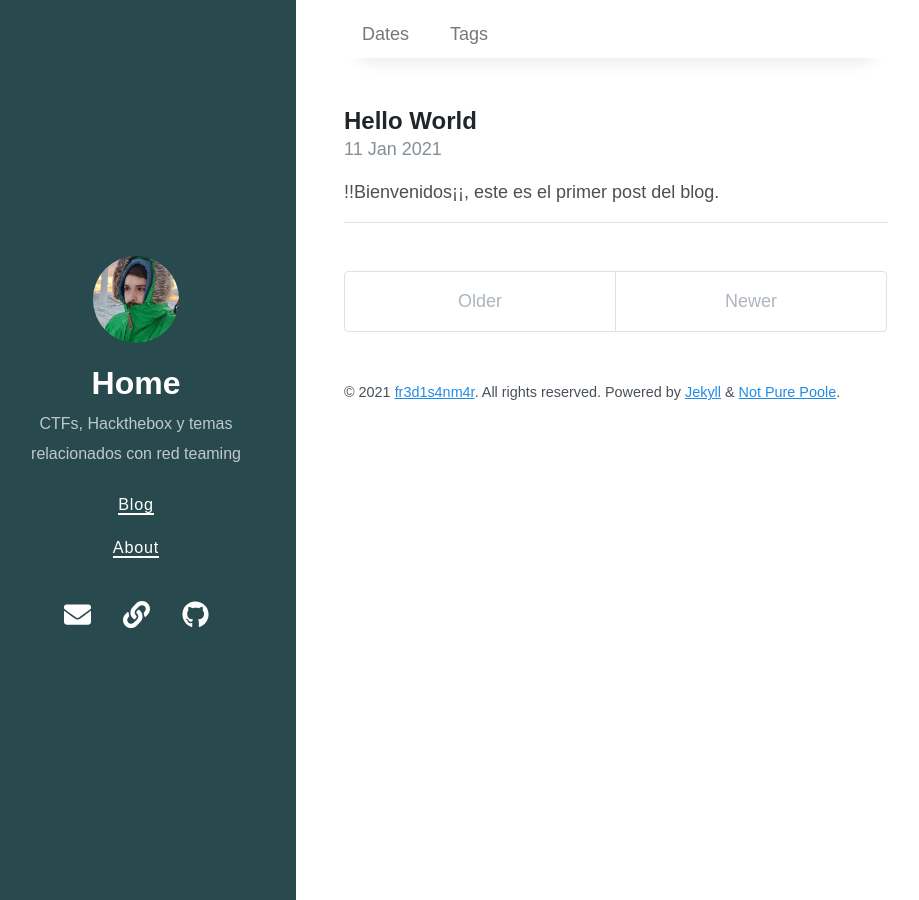
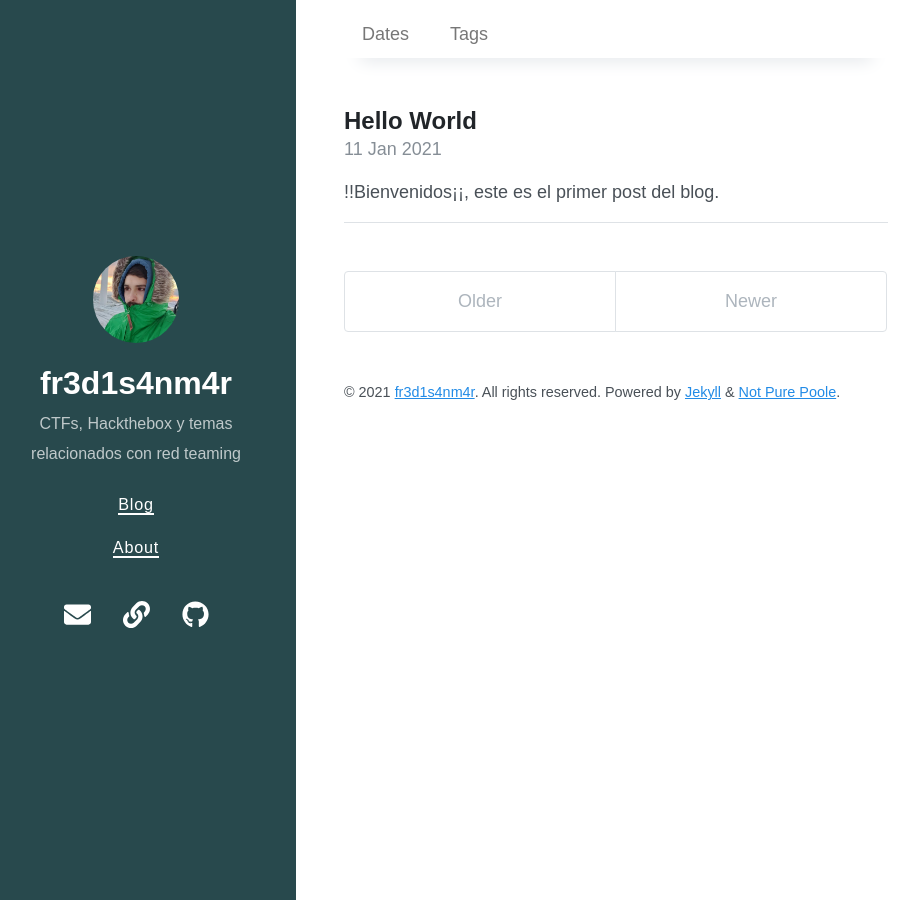
Before and after one commit to fredisanmar/fredisanmar.github.io, a Jekyll site: the page built from index.html, in a window 1280 px wide. Shown: the whole page, without its empty margins (24-943 px from the left). Built offline with Jekyll 4.4.1, drawn with Linux system fonts in a browser that asks for light colours; nearby versions of some CDN libraries; the list of posts is cut into pages by our own code.

Commit message:
titulo bien

```diff
--- a/_config.yml
+++ b/_config.yml
@@ -1,5 +1,5 @@
 # Setup
-title: Home
+title: fr3d1s4nm4r
 description: CTFs, Hackthebox y temas relacionados con red teaming
 url: https://fredisanmar.github.io/
 paginate: 5
```
